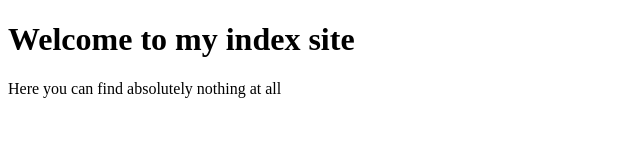
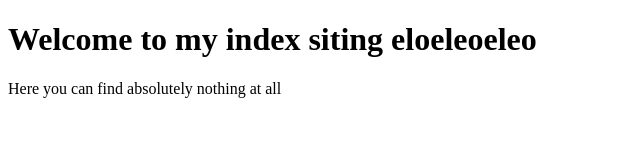
Before and after one commit to franninator/franninator.github.io, a plain HTML site: page sites/index.html in a window 1280 px wide. Shown: the whole page, without its empty margins (0-640 px from the left). Drawn offline with Linux system fonts and the light colour scheme.

Commit message:
index changes

```diff
--- a/sites/index.html
+++ b/sites/index.html
@@ -1,9 +1,14 @@
 <!DOCTYPE html>
+
 <html>
 <head>
-  <h1>Welcome to my index site</h1>
+  <meta charset="utf-8">
+  <title>Coursera is cool!</title>
+  <h1>Welcome to my index siting eloeleoeleo</h1>
 </head>
 <body>
   <p>Here you can find absolutely nothing at all</p>
 </body>
 </html>
+
+<!--info here/-->
```
Also changed, not shown: 1 other file.
